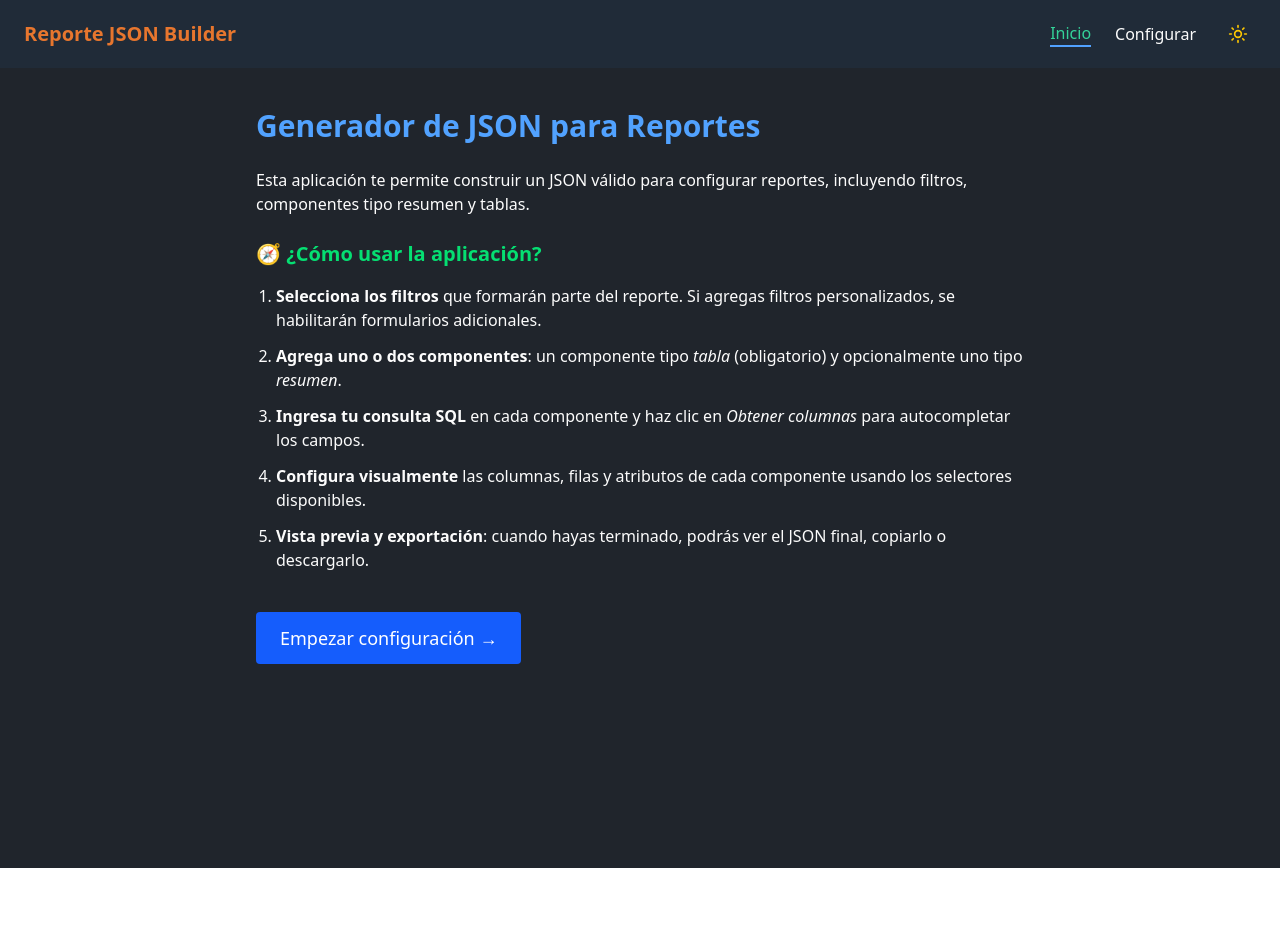
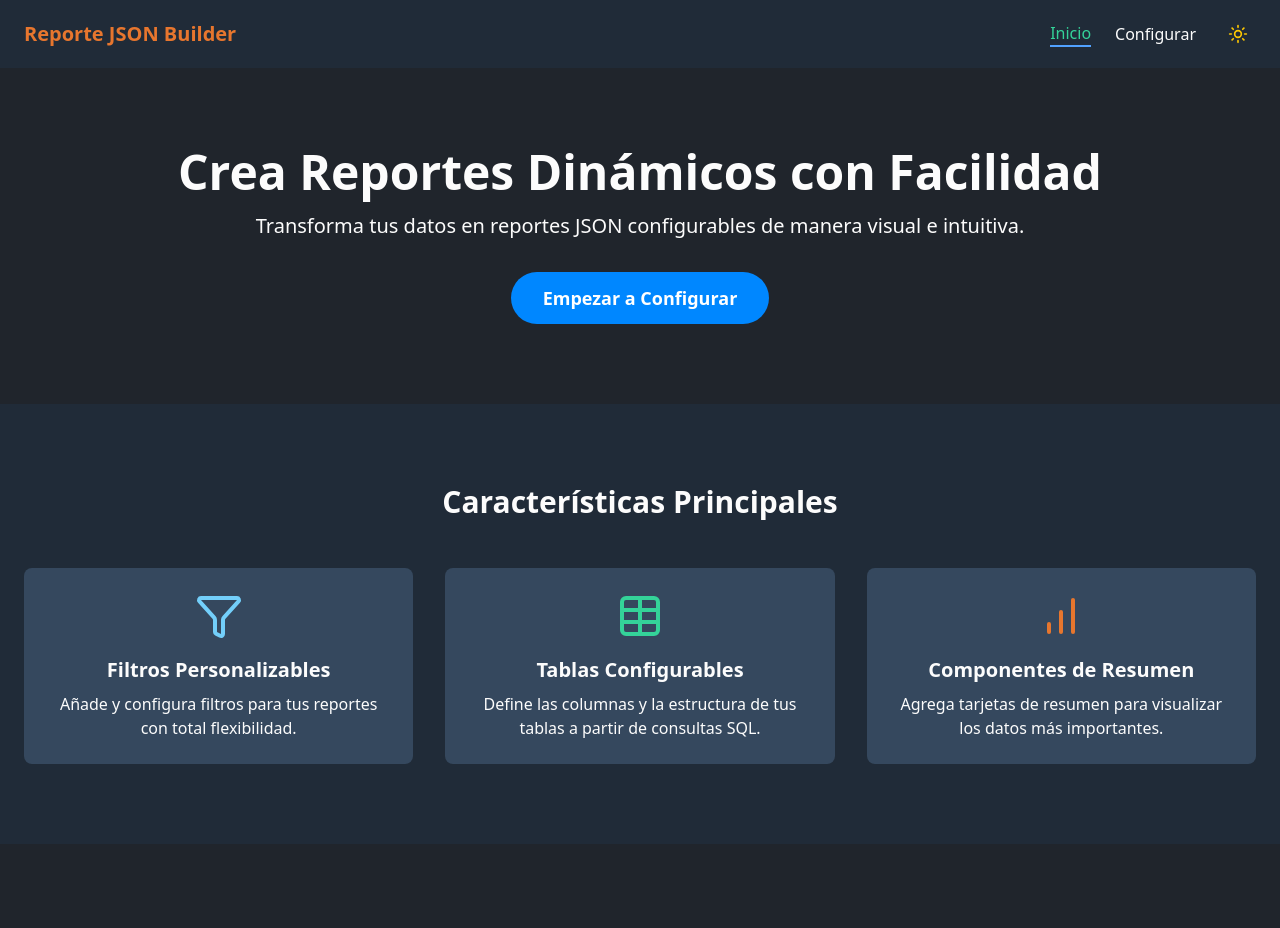
Before and after one commit to ivargasm/json-report, a React (Vite) app: page / in a window 1280 px wide. Shown: the top 928 px of the page. Before the commit the page ends 868 px from the top, so only its background shows below. Built offline with nearby package versions, Linux system fonts and the light colour scheme.

Commit message:
agregar opcion de cargar un json

```diff
--- a/package.json
+++ b/package.json
@@ -16,6 +16,7 @@
     "react": "^19.1.0",
     "react-dom": "^19.1.0",
     "react-router": "^7.6.0",
+    "react-router-dom": "^7.6.2",
     "tailwindcss": "^4.1.7",
     "zustand": "^5.0.5"
   },
--- a/src/App.jsx
+++ b/src/App.jsx
@@ -1,35 +1,19 @@
-import { useState } from 'react'
-import reactLogo from './assets/react.svg'
-import viteLogo from '/vite.svg'
-import './App.css'
+import { BrowserRouter as Router, Routes, Route } from 'react-router-dom';
+import Navbar from './components/Navbar';
+import LandingPage from './components/LandingPage';
+import ReporteConfigPage from './components/ReporteConfigPage';
+import './App.css';
 
 function App() {
-  const [count, setCount] = useState(0)
-
   return (
-    <>
-      <div>
-        <a href="https://vite.dev" target="_blank">
-          <img src={viteLogo} className="logo" alt="Vite logo" />
-        </a>
-        <a href="https://react.dev" target="_blank">
-          <img src={reactLogo} className="logo react" alt="React logo" />
-        </a>
-      </div>
-      <h1>Vite + React</h1>
-      <div className="card">
-        <button onClick={() => setCount((count) => count + 1)}>
-          count is {count}
-        </button>
-        <p>
-          Edit <code>src/App.jsx</code> and save to test HMR
-        </p>
-      </div>
-      <p className="read-the-docs">
-        Click on the Vite and React logos to learn more
-      </p>
-    </>
-  )
+    <Router>
+      <Navbar />
+      <Routes>
+        <Route path="/" element={<LandingPage />} />
+        <Route path="/configurar-reporte" element={<ReporteConfigPage />} />
+      </Routes>
+    </Router>
+  );
 }
 
-export default App
+export default App;
--- a/src/components/HomePage.tsx
+++ /dev/null
@@ -1,57 +0,0 @@
-import { useNavigate } from 'react-router'
-
-export default function HomePage() {
-    const navigate = useNavigate()
-
-    return (
-        <div className="min-h-screen bg-bg dark:bg-bg-dark text-text dark:text-text-dark px-6 py-10 mx-auto">
-            <div className="max-w-3xl mx-auto">
-                <h1 className="text-3xl font-bold text-blue-400 mb-6">
-                    Generador de JSON para Reportes
-                </h1>
-
-                <p className="mb-6">
-                    Esta aplicación te permite construir un JSON válido para configurar reportes,
-                    incluyendo filtros, componentes tipo resumen y tablas.
-                </p>
-
-                <h2 className="text-xl font-semibold text-green-400 mb-4">
-                    🧭 ¿Cómo usar la aplicación?
-                </h2>
-
-                <ol className="list-decimal pl-5 space-y-3">
-                    <li>
-                        <strong>Selecciona los filtros</strong> que formarán parte del reporte.
-                        Si agregas filtros personalizados, se habilitarán formularios adicionales.
-                    </li>
-                    <li>
-                        <strong>Agrega uno o dos componentes</strong>: un componente tipo <em>tabla</em> (obligatorio)
-                        y opcionalmente uno tipo <em>resumen</em>.
-                    </li>
-                    <li>
-                        <strong>Ingresa tu consulta SQL</strong> en cada componente y haz clic en
-                        <em> Obtener columnas</em> para autocompletar los campos.
-                    </li>
-                    <li>
-                        <strong>Configura visualmente</strong> las columnas, filas y atributos
-                        de cada componente usando los selectores disponibles.
-                    </li>
-                    <li>
-                        <strong>Vista previa y exportación</strong>: cuando hayas terminado, podrás ver el JSON final,
-                        copiarlo o descargarlo.
-                    </li>
-                </ol>
-
-                <div className="mt-10">
-                    <button
-                        onClick={() => navigate('/configurar-reporte')}
-                        className="bg-blue-600 hover:bg-blue-700 text-white px-6 py-3 rounded text-lg"
-                    >
-                        Empezar configuración →
-                    </button>
-                </div>
-
-            </div>
-        </div>
-    )
-}
--- /dev/null
+++ b/src/components/LandingPage.tsx
@@ -0,0 +1,85 @@
+
+import { useNavigate } from 'react-router';
+import { BarChart, Table, Filter } from 'lucide-react';
+
+export default function LandingPage() {
+    const navigate = useNavigate();
+
+    return (
+        <div className="min-h-screen bg-bg text-text dark:bg-bg-dark dark:text-text-dark">
+            {/* Hero Section */}
+            <section className="text-center py-20 px-4">
+                <h1 className="text-5xl font-bold mb-4">Crea Reportes Dinámicos con Facilidad</h1>
+                <p className="text-xl mb-8">Transforma tus datos en reportes JSON configurables de manera visual e intuitiva.</p>
+                <button
+                    onClick={() => navigate('/configurar-reporte')}
+                    className="cursor-pointer bg-btn hover:opacity-90 text-white font-bold py-3 px-8 rounded-full text-lg transition-transform transform hover:scale-105 dark:bg-btn-dark"
+                >
+                    Empezar a Configurar
+                </button>
+            </section>
+
+            {/* Features Section */}
+            <section className="py-20 bg-light-contrast dark:bg-dark-contrast">
+                <div className="container mx-auto px-6">
+                    <h2 className="text-3xl font-bold text-center mb-12">Características Principales</h2>
+                    <div className="grid md:grid-cols-3 gap-8 text-center">
+                        <div className="p-6 bg-white rounded-lg dark:bg-dark-check">
+                            <Filter className="mx-auto mb-4 w-12 h-12 text-primary dark:text-primary-dark" />
+                            <h3 className="text-xl font-bold mb-2">Filtros Personalizables</h3>
+                            <p>Añade y configura filtros para tus reportes con total flexibilidad.</p>
+                        </div>
+                        <div className="p-6 bg-white rounded-lg dark:bg-dark-check">
+                            <Table className="mx-auto mb-4 w-12 h-12 text-secondary dark:text-secondary-dark" />
+                            <h3 className="text-xl font-bold mb-2">Tablas Configurables</h3>
+                            <p>Define las columnas y la estructura de tus tablas a partir de consultas SQL.</p>
+                        </div>
+                        <div className="p-6 bg-white rounded-lg dark:bg-dark-check">
+                            <BarChart className="mx-auto mb-4 w-12 h-12 text-accent dark:text-accent-dark" />
+                            <h3 className="text-xl font-bold mb-2">Componentes de Resumen</h3>
+                            <p>Agrega tarjetas de resumen para visualizar los datos más importantes.</p>
+                        </div>
+                    </div>
+                </div>
+            </section>
+
+            {/* How it Works Section */}
+            <section className="py-20">
+                <div className="container mx-auto px-6">
+                    <h2 className="text-3xl font-bold text-center mb-12">¿Cómo Funciona?</h2>
+                    <div className="max-w-3xl mx-auto">
+                        <ol className="list-decimal list-inside space-y-4 text-lg">
+                            <li>
+                                <strong>Selecciona los filtros</strong> que formarán parte del reporte.
+                            </li>
+                            <li>
+                                <strong>Agrega componentes</strong> como tablas y resúmenes.
+                            </li>
+                            <li>
+                                <strong>Ingresa tu consulta SQL</strong> y obtén las columnas automáticamente.
+                            </li>
+                            <li>
+                                <strong>Configura visualmente</strong> los componentes y sus atributos.
+                            </li>
+                            <li>
+                                <strong>Obtén el JSON</strong> final y úsalo en tus reportes.
+                            </li>
+                        </ol>
+                    </div>
+                </div>
+            </section>
+
+            {/* CTA Section */}
+            <section className="py-20 bg-light-contrast dark:bg-dark-contrast text-center">
+                <h2 className="text-3xl font-bold mb-4">¿Listo para empezar?</h2>
+                <p className="text-xl mb-8">Crea tu primer reporte JSON en minutos.</p>
+                <button
+                    onClick={() => navigate('/configurar-reporte')}
+                    className="cursor-pointer bg-secondary hover:opacity-90 text-white font-bold py-3 px-8 rounded-full text-lg transition-transform transform hover:scale-105 dark:bg-secondary-dark"
+                >
+                    Ir al Configurador
+                </button>
+            </section>
+        </div>
+    );
+}
--- a/src/main.jsx
+++ b/src/main.jsx
@@ -1,18 +1,12 @@
-import { createRoot } from 'react-dom/client'
-import './index.css'
-import ReporteConfigPage from './components/ReporteConfigPage'
-import HomePage from './components/HomePage'
-import { BrowserRouter, Routes, Route } from 'react-router'
-import Navbar from './components/Navbar'
-import { Analytics } from "@vercel/analytics/react"
+import React from 'react';
+import ReactDOM from 'react-dom/client';
+import App from './App';
+import './index.css';
+import { Analytics } from '@vercel/analytics/react';
 
-createRoot(document.getElementById('root')).render(
-  <BrowserRouter>
-    <Navbar />
-    <Routes>
-      <Route path="/" element={<HomePage />} />
-      <Route path="/configurar-reporte" element={<ReporteConfigPage />} />
-    </Routes>
+ReactDOM.createRoot(document.getElementById('root')).render(
+  <React.StrictMode>
+    <App />
     <Analytics />
-  </BrowserRouter>
-)
+  </React.StrictMode>
+);
--- a/src/store/componentsStore.ts
+++ b/src/store/componentsStore.ts
@@ -47,6 +47,7 @@ interface ComponentStore {
     reset: () => void
     clearTable: () => void
     clearResume: () => void
+    loadFromJSON: (data: { components?: ReportComponent[] }) => void
 }
 
 export const useComponentsStore = create<ComponentStore>((set) => ({
@@ -135,6 +136,16 @@ export const useComponentsStore = create<ComponentStore>((set) => ({
             },
         })),
 
+    loadFromJSON: (data: { components?: ReportComponent[] }) => {
+        const resume = data.components?.find((c: any) => c.type === 'resume')
+        const table = data.components?.find((c: any) => c.type === 'table')
+        set(() => ({
+            resume,
+            table,
+        }))
+    }
+
+
 
 
 }))
--- a/src/store/filtersStore.ts
+++ b/src/store/filtersStore.ts
@@ -21,6 +21,8 @@ export interface FiltersStore {
     updateGenericFilter: (filter: GenericFilter) => void
     updateDefaultValue: (selectId: string, value: DefaultValue) => void
     reset: () => void
+    clearFilters: () => void
+    loadFromJSON: (data: { filters?: string[]; generic_filters?: GenericFilter[]; filters_properties?: Record<string, { default_value: DefaultValue }> }) => void
 }
 
 export const useFiltersStore = create<FiltersStore>((set) => ({
@@ -74,9 +76,17 @@ export const useFiltersStore = create<FiltersStore>((set) => ({
 
     clearFilters: () =>
         set(() => ({
-          filters: [],
-          generic_filters: [],
-          filters_properties: {},
+            filters: [],
+            generic_filters: [],
+            filters_properties: {},
         })),
 
+    loadFromJSON: (data: { filters?: string[]; generic_filters?: GenericFilter[]; filters_properties?: Record<string, { default_value: DefaultValue }> }) =>
+        set(() => ({
+            filters: data.filters ?? [],
+            generic_filters: data.generic_filters ?? [],
+            filters_properties: data.filters_properties ?? {},
+        })),
+
+
 }))
```
Also changed, not shown: src/components/Navbar.tsx (+11 -12 lines), src/components/ReporteConfigPage.tsx (+25 -2 lines), 1 other file (tests, documents, lock files or other folders).
